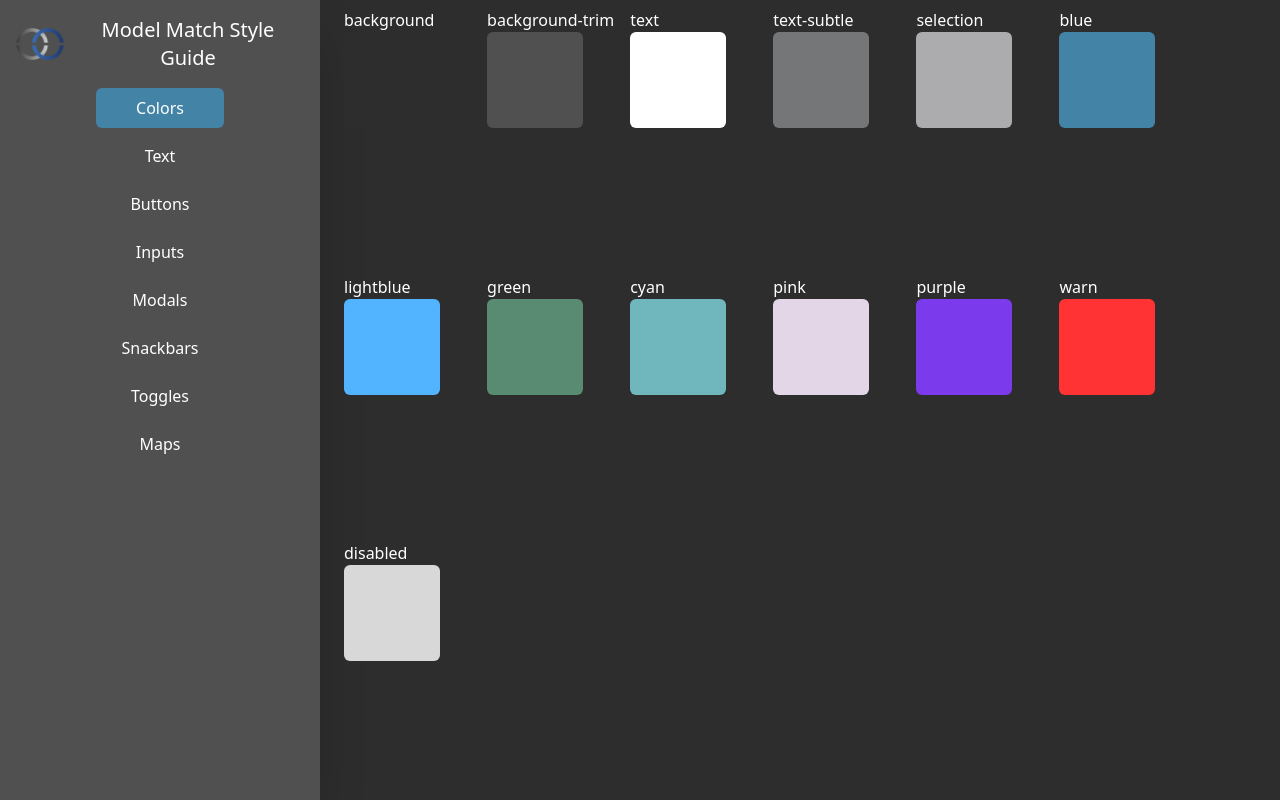
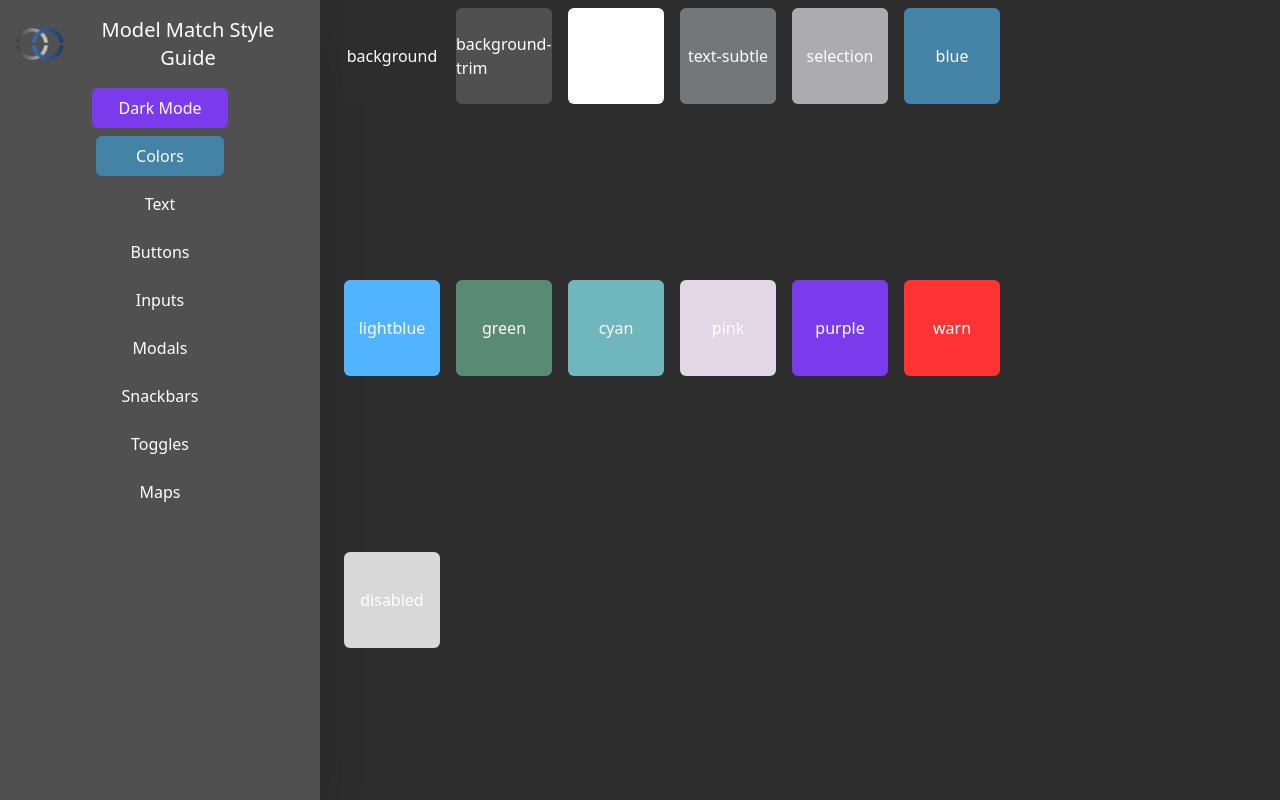
Before and after one commit to ChristianPayne/mm-style-guide, a Svelte app: page / in a window 1280 px wide. Built offline with nearby package versions, Linux system fonts and the light colour scheme.

Commit message:
Working on side bar.

```diff
--- a/src/App.svelte
+++ b/src/App.svelte
@@ -28,16 +28,35 @@
 </script>
 
 <main class="{darkMode ? "dark": ""}">
-  <div class="min-h-screen bg-mm-background dark:bg-mm-background-dark dark:text-mm-text-dark flex">
+  <div class="min-h-screen bg-mm-background dark:bg-mm-background-dark text-mm-text dark:text-mm-text-dark flex">
     <nav class="bg-mm-background-trim dark:bg-mm-background-trim-dark shadow-2xl p-1 sm:p-4 justify-items-center items-center min-w-1/3
     max-w-1/3 sm:min-w-1/4 sm:max-w-1/4">
-      <div class="col-span-1fr md:flex font-medium items-center text-mm-text mb-4 cursor-pointer text-center justify-items-center" on:click={()=>{toggleDarkMode();}}>
+      <div class="col-span-1fr md:flex font-medium items-center mb-4 cursor-pointer text-center justify-items-center">
         <img src={mmLogo} class="w-12 md:mr-2">
-        <span class="text-xl text-mm-text dark:text-mm-text-dark">Model Match Style Guide</span>
+        <span class="text-xl">Model Match Style Guide</span>
       </div>
+      <button class="mr-5 mb-2 w-full {darkMode ? "bg-mm-purple" : ""}" on:click={()=>{toggleDarkMode();}}>Dark Mode
+        <!-- {darkMode ?
+          <svg class="w-6 h-6" viewBox="0 0 24 24" fill="none" stroke="currentColor" stroke-width="2" stroke-linecap="round" stroke-linejoin="round">
+            <circle cx="12" cy="12" r="5"></circle>
+            <line x1="12" y1="1" x2="12" y2="3"></line>
+            <line x1="12" y1="21" x2="12" y2="23"></line>
+            <line x1="4.22" y1="4.22" x2="5.64" y2="5.64"></line>
+            <line x1="18.36" y1="18.36" x2="19.78" y2="19.78"></line>
+            <line x1="1" y1="12" x2="3" y2="12"></line>
+            <line x1="21" y1="12" x2="23" y2="12"></line>
+            <line x1="4.22" y1="19.78" x2="5.64" y2="18.36"></line>
+            <line x1="18.36" y1="5.64" x2="19.78" y2="4.22"></line>
+          </svg>
+          :
+          <svg class="w-6 h-6" viewBox="0 0 24 24" fill="none" stroke="currentColor" stroke-width="2" stroke-linecap="round" stroke-linejoin="round">
+            <path d="M21 12.79A9 9 0 1 1 11.21 3 7 7 0 0 0 21 12.79z"></path>
+          </svg>
+        } -->
+      </button>
       <div class="flex flex-col">
         {#each Object.keys(pages) as page }
-          <button class="mr-5 rounded-md px-4 py-2 mb-2 ring-mm-blue hover:ring-1 hover:shadow-md text-center w-full {_pageName === page ? "bg-mm-blue text-mm-background" : ""}" on:click="{()=>{setPage(page)}}">{page}</button>
+          <button class="mr-5 mb-2 w-full {_pageName === page ? "bg-mm-blue text-mm-background" : ""}" on:click="{()=>{setPage(page)}}">{page}</button>
         {/each}
       </div>
     </nav>
@@ -45,3 +64,9 @@
     <svelte:component class="" this={_page} />
   </div>
 </main>
+
+<style>
+  button {
+    @apply rounded-md px-4 py-2 ring-mm-blue hover:ring-1 hover:shadow-md text-center;
+  }
+</style>
--- a/src/lib/core/colors.svelte
+++ b/src/lib/core/colors.svelte
@@ -16,12 +16,14 @@
   ]
 </script>
 
-<div class="px-4 grid grid-flow-row grid-cols-2 sm:grid-cols-4 lg:grid-cols-6">
+<div class="px-4 grid grid-flow-row grid-cols-2 sm:grid-cols-4 lg:grid-cols-6 gap-4">
   {#each colors as color}
-    <div class="p-2">
-      {color}
-      <div class="rounded-md bg-mm-{color} hover:bg-mm-{color}-hover dark:bg-mm-{color}-dark h-24 w-24"></div>
+    <div class="p-2 relative h-24 w-24">
+      <div class="absolute rounded-md bg-mm-{color} hover:bg-mm-{color}-hover dark:bg-mm-{color}-dark h-full w-full">
+        <h2 class="h-full w-full flex items-center justify-center">
+          {color}
+        </h2>
+      </div>
     </div>
   {/each}
-  <!-- <h1 class="bg-mm-background-trim">TEST</h1> -->
 </div>
```
